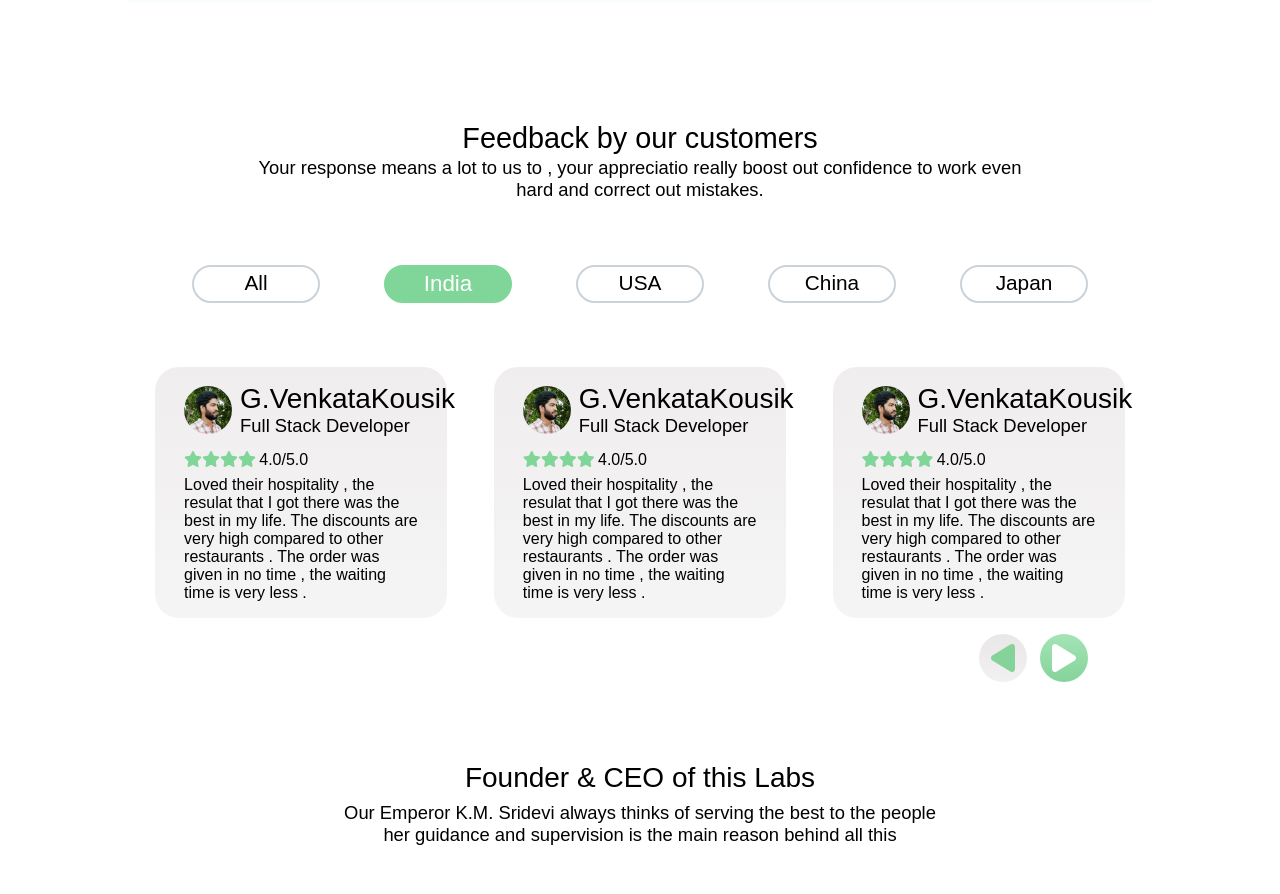
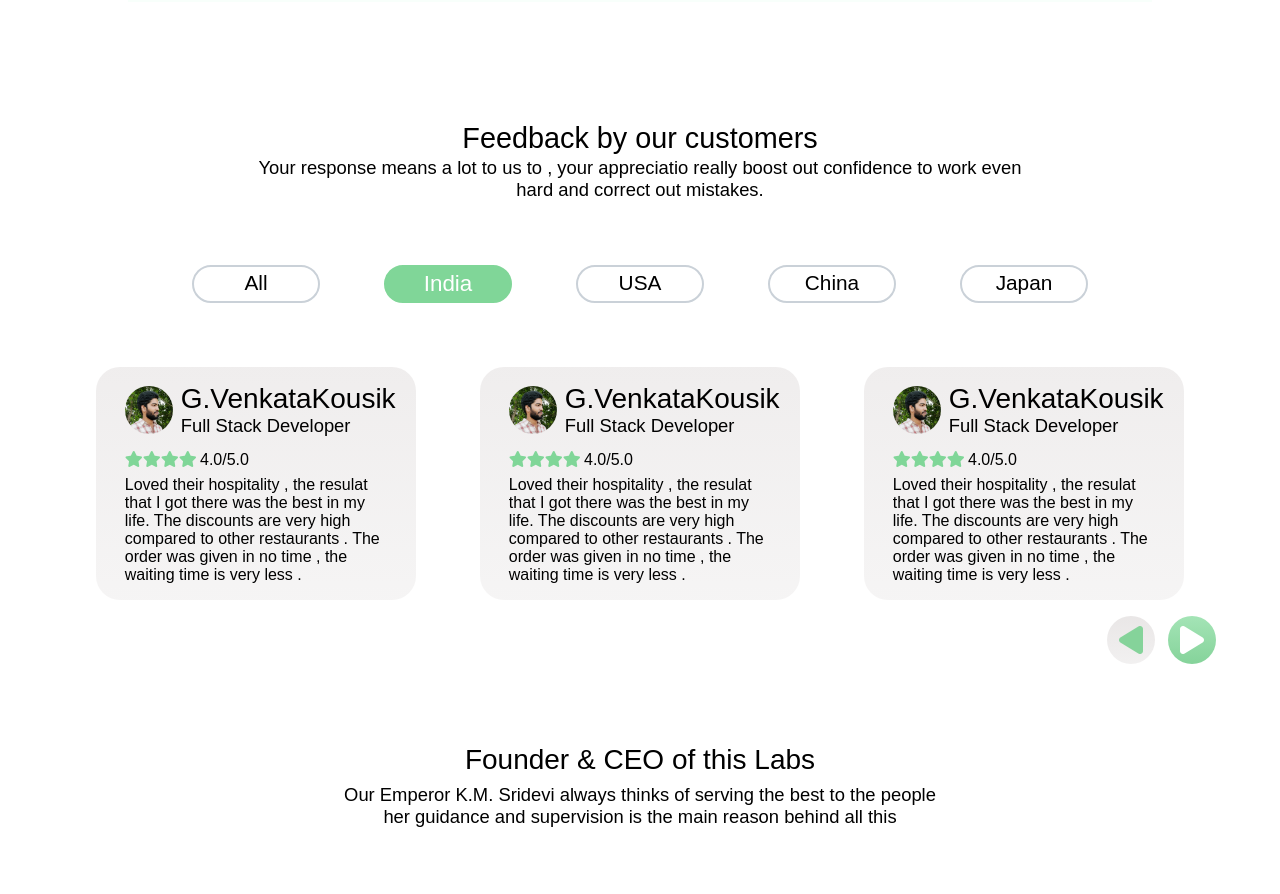
Before and after one commit to GantaVenkataKousik/nextgen-labs, a React (Create React App) app in the folder client/: page / in a window 1280 px wide. Shown: the part 4040-4934 px from the top of the page. Built offline with nearby package versions, Linux system fonts and the light colour scheme; a web font is replaced by a local one.

Commit message:
adding all the changes

```diff
--- a/client/src/pages/Reviews/Review.jsx
+++ b/client/src/pages/Reviews/Review.jsx
@@ -2,7 +2,7 @@ import React from 'react'
 import './style.css'
 import './responsive.css'
 
-function Review () {
+function Review() {
   return (
     <>
       <div className='Review'>
--- a/client/src/pages/Reviews/style.css
+++ b/client/src/pages/Reviews/style.css
@@ -3,6 +3,7 @@
   font-family: 'Inria Sans', sans-serif;
   font-weight: 500;
   margin: 10vh auto;
+  width: 80%;
 }
 
 .Reviews h1 {
@@ -33,11 +34,11 @@
 
 .Reviews .patients-reviews {
   margin: 7vh;
-  display: grid;
-  grid-template-columns: 8.5% 25% 4% 25% 4% 25% 8.5%;
+  display: flex;
   justify-content: center;
   cursor: pointer;
   margin-bottom: 2vh;
+  gap: 2rem;
 }
 
 .Reviews .Review .dp {
@@ -65,7 +66,8 @@
       rgba(236, 234, 234, 0.5));
   border-radius: 1.5rem;
   padding: 1rem 1.8rem;
-  width: 100%;
+  width: 25vw;
+
 }
 
 .Reviews .Review h2 {
```
